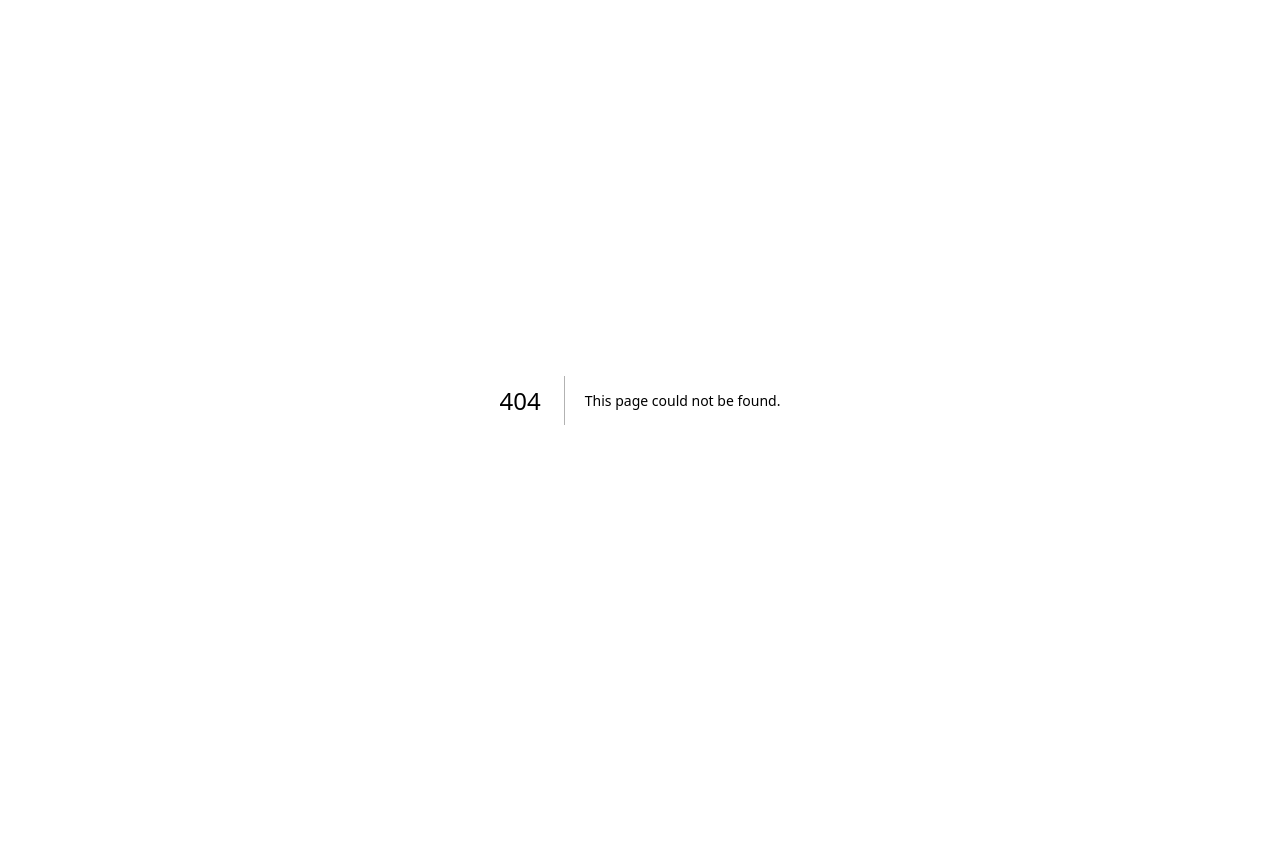
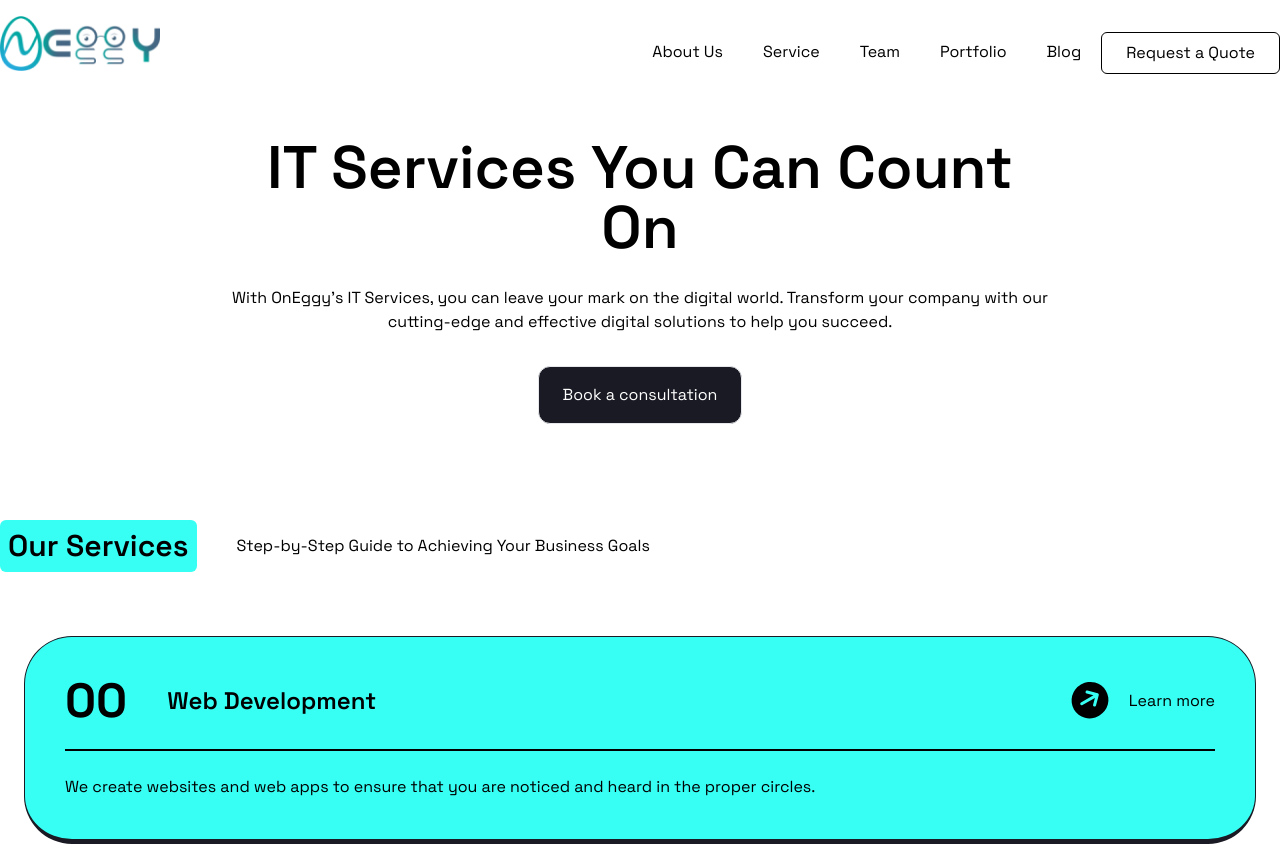
Before and after one commit to CudgelBrain/OnEggy_official, a Next.js app: page /services/services in a window 1280 px wide. Before the commit this address had no page. Shown: the top 846 px of the page. Before the commit the page ends 800 px from the top, so only its background shows below. Built offline with nearby package versions, Linux system fonts and the light colour scheme.

Commit message:
completed services page

```diff
--- a/src/pages/components/navbar.js
+++ b/src/pages/components/navbar.js
@@ -14,16 +14,27 @@ const navbar = () => {
           className="logo_img cursor-pointer"
         />
       </a>
-      <ul className="flex justify-end py-4 align-center">
+      <ul className="flex justify-end py-4">
         <a href="../about/about">
           <li className="mx-5 cursor-pointer pt-2">About Us</li>
         </a>
-        <li className="mx-5 cursor-pointer pt-2">Service</li>
-        <a href="../team/team"><li className="mx-5 cursor-pointer pt-2">Team</li></a>
-        <a href="../client/client"><li className="mx-5 cursor-pointer pt-2">Portfolio</li></a>
-        <a href="../blog/blog"><li className="mx-5 cursor-pointer pt-2">Blog</li></a>
-        <Link href="/contact/section1" className="text-black py-2 px-6 rounded-md border border-black">
-            Request a Quote
+        <a href="../services/services">
+          <li className="mx-5 cursor-pointer pt-2">Service</li>
+        </a>
+        <a href="../team/team">
+          <li className="mx-5 cursor-pointer pt-2">Team</li>
+        </a>
+        <a href="../client/client">
+          <li className="mx-5 cursor-pointer pt-2">Portfolio</li>
+        </a>
+        <a href="../blog/blog">
+          <li className="mx-5 cursor-pointer pt-2">Blog</li>
+        </a>
+        <Link
+          href="/contact/contact"
+          className="text-black py-2 px-6 rounded-md border border-black"
+        >
+          Request a Quote
         </Link>{" "}
       </ul>
     </nav>
--- /dev/null
+++ b/src/pages/services/engagementModel.js
@@ -0,0 +1,59 @@
+import React from 'react'
+import Headline from "../components/headline"
+
+const engagementModel = () => {
+    const title ="Engagement Model"
+    const desc ="Approach to project success that is adaptable, collaborative, and results-oriented."
+  return (
+    <div>
+        <Headline title={title} desc={desc}/>
+        <div className="bg-l_black text-white rounded-3xl p-10 flex mt-14 flex-row">
+        <div className="mt-5 mb-5 pr-5 mx-auto">
+          <p className=" text-blue text-3xl font-bold">Hourly</p>
+          <div className="mt-5 text-md font-semibold">
+            <ul className='list-disc'>
+                <li>Scalable resource allocation</li>
+                <li>Pay for real hours worked</li>
+                <li>Ideal for fast-paced tasks</li>
+                <li>Commitment of work</li>
+                <li>Long Team Projects</li>
+                <li>Dynamic Requirements</li>
+            </ul>
+            </div>
+        </div>
+        <div className="mt-5 border-white border-[0.1px] before:absolute h-48"/>
+        <div className="mt-5 mb-5 px-5 mx-auto">
+          <p className=" text-blue text-3xl font-bold">Fixed Cost</p>
+          <div className="mt-5 text-md font-semibold">
+            <ul className='list-disc'>
+                <li>Budget stability</li>
+                <li>Clearly defined scope and deliverables</li>
+                <li>Ideal for well-defined projects</li>
+                <li>One time Projects</li>
+                <li>Optimal Flexible and Fixed Cost</li>
+                <li>Pre-defined milestones Payments</li>
+            </ul>
+            </div>
+        </div>
+        <div className="mt-5 border-white border-[0.1px] before:absolute h-48"/>
+        <div className="mt-5 mb-5 pl-5 mx-auto">
+          <p className=" text-blue text-3xl font-bold">AdHoc</p>
+          <div className="mt-5 text-md font-semibold">
+            <ul className='list-disc'>
+                <li>On-demand assistance</li>
+                <li>There is no long-term commitment</li>
+                <li>Excellent for little chores and emergencies</li>
+                <li>Uncertain Requirement</li>
+                <li>No Work Commitment</li>
+                <li>Projects of varying lengths</li>
+                <li>Increased Control and Flexibility</li>
+                <li>Payments Based on Requirements</li>
+            </ul>
+            </div>
+        </div>
+      </div>
+    </div>
+  )
+}
+
+export default engagementModel
--- /dev/null
+++ b/src/pages/services/services.js
@@ -0,0 +1,68 @@
+import React from "react";
+import Navbar from "../components/navbar";
+import MainHeadline from "../components/mainHeadline";
+import Headline from "../components/headline";
+import TechCompo from "./techCompo";
+import GetFreeProp from "../home/getFreeProp";
+import Footer from "../components/footer";
+import EngagementModel from "./engagementModel";
+
+const services = () => {
+  const head = "IT Services You Can Count On";
+  const sentence =
+    "With OnEggy's IT Services, you can leave your mark on the digital world. Transform your company with our cutting-edge and effective digital solutions to help you succeed.";
+    const showButton = true
+    const buttonPlaceholder = "Book a consultation"
+    const title = "Our Services"
+    const desc = "Step-by-Step Guide to Achieving Your Business Goals"
+    const arr =[
+        {
+          development:"Web Development",
+          content:"We create websites and web apps to ensure that you are noticed and heard in the proper circles.",
+        },
+        {
+          development:"App Development",
+          content:"If you've been thinking about app development to help your business grow, OnEggy Technologies is the company to turn to. We offer end-to-end development services for mobile apps for Android and iOS platforms that meet your organization's requirements.",
+        },
+        {
+          development:"MVP Development",
+          content:"At OnEggy Technologies, we specialise in creating custom MVP Solutions that can propel your business to success.",
+        },
+        {
+          development:"Custom App Development",
+          content:"We specialise in developing custom software solutions that enable organisations to prosper in today's volatile digital economy.",
+        },
+        {
+          development:"UI / UX Design",
+          content:"where creativity meets utility to generate appealing UI/UX designs. We create user-centric experiences that make a lasting impact on your audience and propel your business to new heights.",
+        },
+        {
+          development:"QA / Testing",
+          content:"your reliable partner for complete QA Testing and Load Testing services. We ensure that your digital goods are of the greatest quality, offering excellent performance even under severe user demands.",
+        },
+        {
+          development:"IT Staffing Service",
+          content:"We take pleasure in providing top-tier IT Staffing Services that bring a pool of competent experts straight to your workplace. Our specialised in-house staff works directly with your organisation to provide the technical assistance and experience required to establish and manage powerful IT resources.",
+        },
+    ]
+  return (
+    <div className="max-w-7xl container mx-auto">
+      <Navbar />
+      <MainHeadline
+        head={head}
+        sentence={sentence}
+        showButton={showButton}
+        buttonPlaceholder={buttonPlaceholder}
+      />
+      <Headline title={title} desc={desc}/>
+      <div className="mt-16">{arr.map((props,index) => (
+        <TechCompo key={index} {...props} index={index}/>
+      ))}</div>
+      <GetFreeProp/>
+      <EngagementModel/>
+      <Footer/>
+    </div>
+  );
+};
+
+export default services;
--- /dev/null
+++ b/src/pages/services/techCompo.js
@@ -0,0 +1,46 @@
+import React from "react";
+import { faArrowRight } from "@fortawesome/free-solid-svg-icons";
+import { FontAwesomeIcon } from "@fortawesome/react-fontawesome";
+
+const techCompo = ({ development, index, content }) => {
+  function bg_color(index) {
+    if (index === 0 || index === 2 || index === 4 || index === 6)
+      return "bg-blue";
+    else return "bg-offWhite";
+  }
+
+  function arrow_color(index) {
+    if (index === 0 || index === 2 || index === 4 || index === 6)
+      return "text-blue";
+    else return "text-offWhite";
+
+  }
+  return (
+    <div className={`rounded-3xl ${bg_color(index)} mt-10 border border-b-[5px] border-l_black rounded-[3rem] p-10 mx-6`}>
+      <div className="flex justify-between items-center mb-6">
+        <div className="mainData flex">
+          <div>
+            <h2 className="font-bold text-5xl mr-10">0{index}</h2>
+          </div>
+          <div className="place-self-center">
+            <h2 className="font-semibold text-2xl">{development}</h2>
+          </div>
+        </div>
+        <div className="flex items-center buttonClass">
+          <div className="transform -rotate-[30deg] mr-5">
+            <span className={`rounded-full p-2 pt-5 bg-black ${arrow_color(index)} text-[6px]`}>
+              <FontAwesomeIcon icon={faArrowRight} size="4x" />
+            </span>
+          </div>
+          <p>Learn more</p>
+        </div>
+      </div>
+      <hr className="border-t-2 border-black mb-6" />
+      <div className="content">
+        <p>{content}</p>
+      </div>
+    </div>
+  );
+};
+
+export default techCompo;
```
